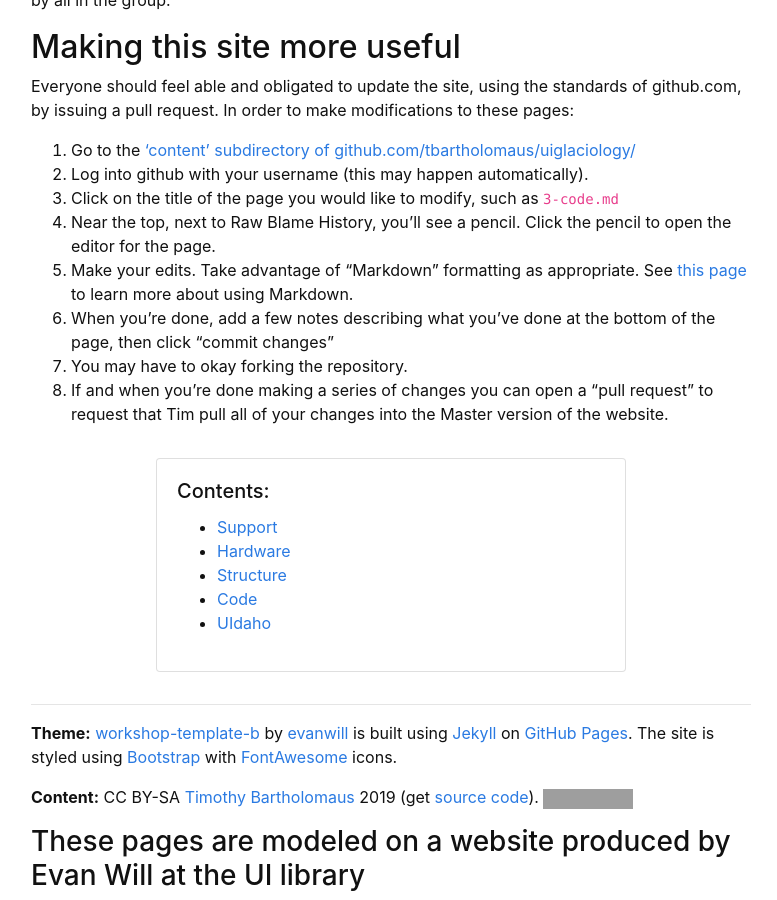
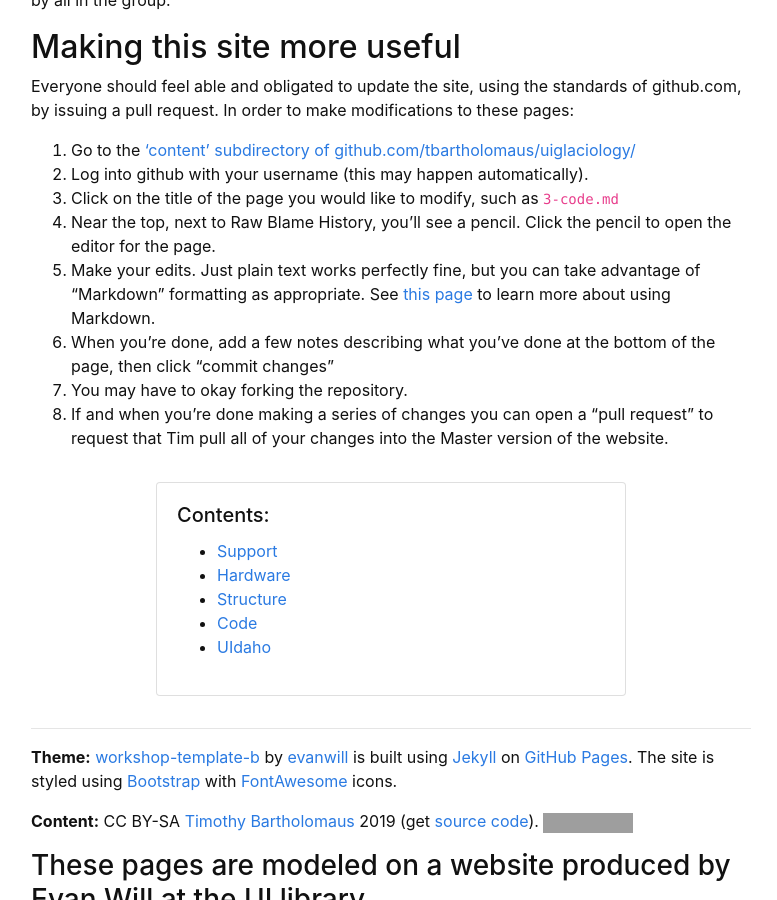
Before and after one commit to yoramterleth/uiglaciology, a Jekyll site: the page built from index.md, in a window 1280 px wide and 900 px high, scrolled down 563 px. Shown: the whole window, without its empty margins (249-1026 px from the left). Built offline with Jekyll 4.4.1, drawn with Linux system fonts in a browser that asks for light colours; grey boxes are pictures that could not be loaded.

Commit message:
Update index.md

```diff
--- a/index.md
+++ b/index.md
@@ -15,7 +15,7 @@ Everyone should feel able and obligated to update the site, using the standards
 2. Log into github with your username (this may happen automatically).
 3. Click on the title of the page you would like to modify, such as `3-code.md`
 4. Near the top, next to Raw Blame History, you'll see a pencil.  Click the pencil to open the editor for the page.
-5. Make your edits.  Take advantage of "Markdown" formatting as appropriate.  See [this page](https://help.github.com/en/articles/basic-writing-and-formatting-syntax) to learn more about using Markdown.
+5. Make your edits.  Just plain text works perfectly fine, but you can take advantage of "Markdown" formatting as appropriate.  See [this page](https://help.github.com/en/articles/basic-writing-and-formatting-syntax) to learn more about using Markdown.
 6. When you're done, add a few notes describing what you've done at the bottom of the page, then click "commit changes"
 7. You may have to okay forking the repository.
 8. If and when you're done making a series of changes you can open a "pull request" to request that Tim pull all of your changes into the Master version of the website.
```
